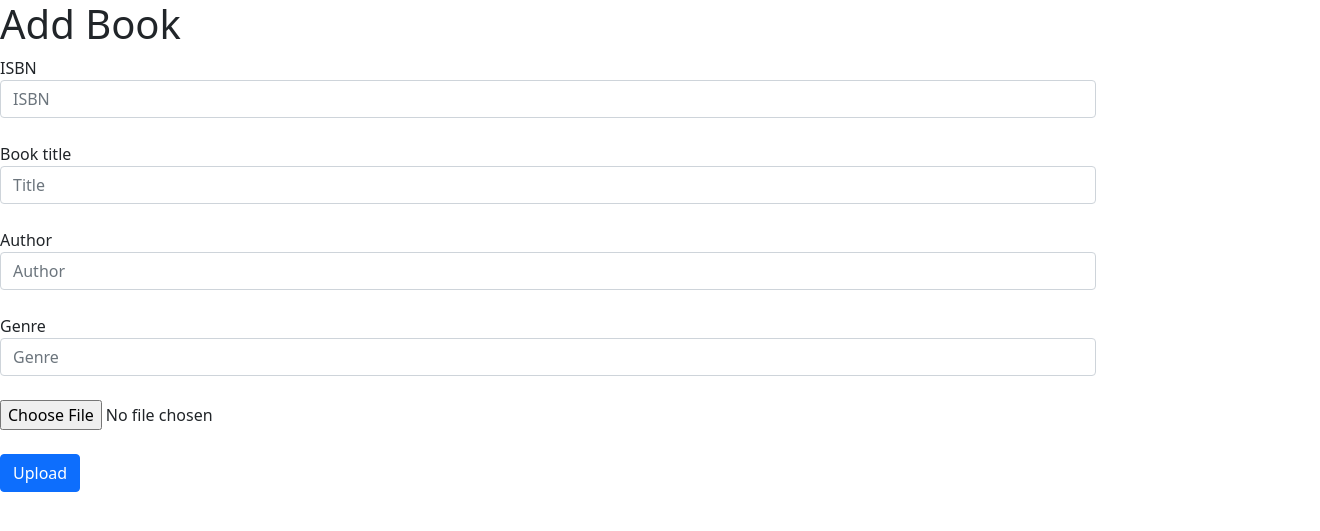
After one commit to BManasa2000/weekend, a Flask app: page /upload in a window 1320 px wide; the page is wider, and only the part inside the window is pictured. The commit adds this page. Shown: the top 531 px of that part. Run offline with Flask 2, Linux system fonts and the light colour scheme; some libraries are stand-ins or nearby versions.

Commit message:
book upload and display

```diff
--- a/app.py
+++ b/app.py
@@ -1,8 +1,16 @@
-from flask import Flask, render_template, request
+from flask import Flask, render_template, request, flash, redirect, url_for
+from werkzeug.utils import secure_filename # for uploading files to server
 from flask_mysql_connector import MySQL
+import json
+import os
 
 app = Flask(__name__)
 mysql = MySQL(app)
+
+UPLOAD_FOLDER = './static/uploads/'
+ALLOWED_EXTENSIONS = {'txt', 'pdf', 'png', 'jpg', 'jpeg', 'gif'}
+
+app.config['UPLOAD_FOLDER'] = UPLOAD_FOLDER
 
 app.config['MYSQL_USER'] = 'dbms'
 app.config['MYSQL_PASSWORD'] = '12345678'
@@ -14,12 +22,93 @@ def index():
     try:
         conn = mysql.connection
         cur = conn.cursor()
-        # cur.execute("SELECT name, species from pet where owner = 'BOB'")
-        # name, species = cur.fetchone()
-        # return render_template('index.html', name=name, species=species)
+        cur.execute("SELECT name, species from pet where owner = 'BOB'")
+        name, species = cur.fetchone()
+        return render_template('index.html', name = name, species = species)
     except ValueError:
         print("Error mysql connection 1")
         return
+
+@app.route('/books', methods = ['GET', 'POST'])
+def books():
+    if request.method == 'POST':
+        return redirect(url_for('pdf_display'))
+    conn = mysql.connection
+    cur = conn.cursor()
+    cur.execute("SELECT * FROM book")
+    books = cur.fetchall()
+    # print(books)
+    # {"isbn": , "title": , "filename": , "genre": []}
+    genres = ["English Literature", "History", "Romance", "Fiction"]
+
+    return render_template('book_main.html', books = books, genres = genres)
+
+@app.route('/filterBooks', methods = ["POST"])
+def filter():
+    # books = [{"isbn": 9781603037341, "title": "Pride and Prejudice", "filename": "Sense_and_Sensibility.pdf" , "genre": ["Romance", "Satire", "Fiction"]},
+    #     {"isbn": 9781603037280, "title": "Sense and Sensibility", "filename": "Sense_and_Sensibility.pdf", "genre": ["Novel", "Romance", "Children's", "Historical fiction"]},
+    #     {"isbn": 9780393603095, "title": "The Norton Anthology of English Literature" , "filename": "Sense_and_Sensibility.pdf", "genre": ["English literature", "Literature"]}]
+    # print(books[0]["filename"])
+    conn = mysql.connection
+    cur = conn.cursor()
+    cur.execute("SELECT * FROM book")
+    books = cur.fetchall()
+    # fil_books = []
+    # genres = request.json
+    # for genre in genres:
+    #     for book in books:
+    #         if genre in book["genre"] and book not in fil_books:
+    #             fil_books.append(book)
+    #             for fb in fil_books:
+    #                 print(fb["title"])
+    #     print(genre)
+    # fil_books = json.dumps(fil_books)
+    # return fil_books
+    books = json.dumps(books)
+    return books
+
+@app.route('/pdfDisplay/<filename>', methods = ['GET', 'POST'])
+def pdf_display(filename):
+    print(filename)
+    return render_template('pdf_display.html', filename = filename)
+
+def allowed_file(filename):
+    return '.' in filename and \
+           filename.rsplit('.', 1)[1].lower() in ALLOWED_EXTENSIONS
+
+@app.route('/upload', methods=['GET', 'POST'])
+def upload_file():
+    if request.method == 'POST':
+        conn = mysql.connection
+        cur = conn.cursor()
+        # check if the post request has the file part
+        form = request.form
+        isbn = int(form.get("isbn"))
+        title = form.get("title")
+        author = form.get("author")
+        tierID = 1
+        genre = form.get("genre")
+        name = request.files['file'].filename
+        # print(form.get("isbn"))
+        # print(form.get("title"))
+        # print(form.get("author"))
+        # print(form.get("genre"))
+        # print("==============================================")
+        # print(name)
+        # print("==============================================")
+        if (not name):
+            print('No file')
+            flag = 1
+            return render_template("book_upload.html", flag = flag)
+            # return redirect(request.url)
+        file = request.files['file']
+        file.save(os.path.join(app.config['UPLOAD_FOLDER'], secure_filename(file.filename)))
+        sql = "INSERT into Book (isbn, bookName, author, genre, tierID, fileName) VALUES (%s, %s, %s, %s, %s, %s);"
+        val = (isbn, title, author, genre, tierID, name)
+        cur.execute(sql, val)
+        mysql.connection.commit()
+        return 'file uploaded successfully'
+    return render_template("book_upload.html", flag = 0)
 
 print("SUCCESSFUL")
 
--- /dev/null
+++ b/templates/book_upload.html
@@ -0,0 +1,59 @@
+{% block body %}
+    <link href="https://cdn.jsdelivr.net/npm/bootstrap@5.0.0-beta3/dist/css/bootstrap.min.css" rel="stylesheet" integrity="sha384-eOJMYsd53ii+scO/bJGFsiCZc+5NDVN2yr8+0RDqr0Ql0h+rP48ckxlpbzKgwra6" crossorigin="anonymous">
+    {%- if flag: %}
+        <div class="alert alert-danger" role="alert">
+            No file selected
+        </div>
+    {% endif -%}
+    <h1>Add Book</h1>
+    <form action="{{url_for('upload_file')}}" method=post enctype=multipart/form-data>
+
+        <div class="form-group row">
+            <label for="isbn">ISBN</label>
+            <div class="col-sm-10">
+                <input type="text" id="isbn" name="isbn" class="form-control" placeholder="ISBN">
+            </div>
+        </div>
+
+        <br>
+
+        <div class="form-group row">
+            <label for="title">Book title</label>
+            <div class="col-sm-10">
+                <input type="text" id="title" name="title" class="form-control" placeholder="Title">
+            </div>
+        </div>
+
+        <br>
+
+        <div class="form-group row">
+            <label for="author">Author</label>
+            <div class="col-sm-10">
+                <input type="text" id="author" name="author" class="form-control" placeholder="Author">
+            </div>
+        </div>
+
+        <br>
+
+        <div class="form-group row">
+            <label for="genre">Genre</label>
+            <div class="col-sm-10">
+                <input type="text" id="genre" name="genre" class="form-control" placeholder="Genre">
+            </div>
+        </div>
+
+        <br>
+
+        <div class="form-group row">
+        <input type=file class="form-control-file" name=file>
+        </div>
+
+        <br>
+
+        <div class="form-group row">
+            <div class="col-sm-10">
+                <input type=submit value=Upload class="btn btn-primary">
+            </div>
+        </div>
+    </form>
+{% endblock %}
```
Also changed, not shown: templates/book_main.html (added, +125 -0 lines), templates/layout.html (+2 -7 lines), templates/pdf_display.html (added, +9 -0 lines), README.md (deleted), 1 other file.
